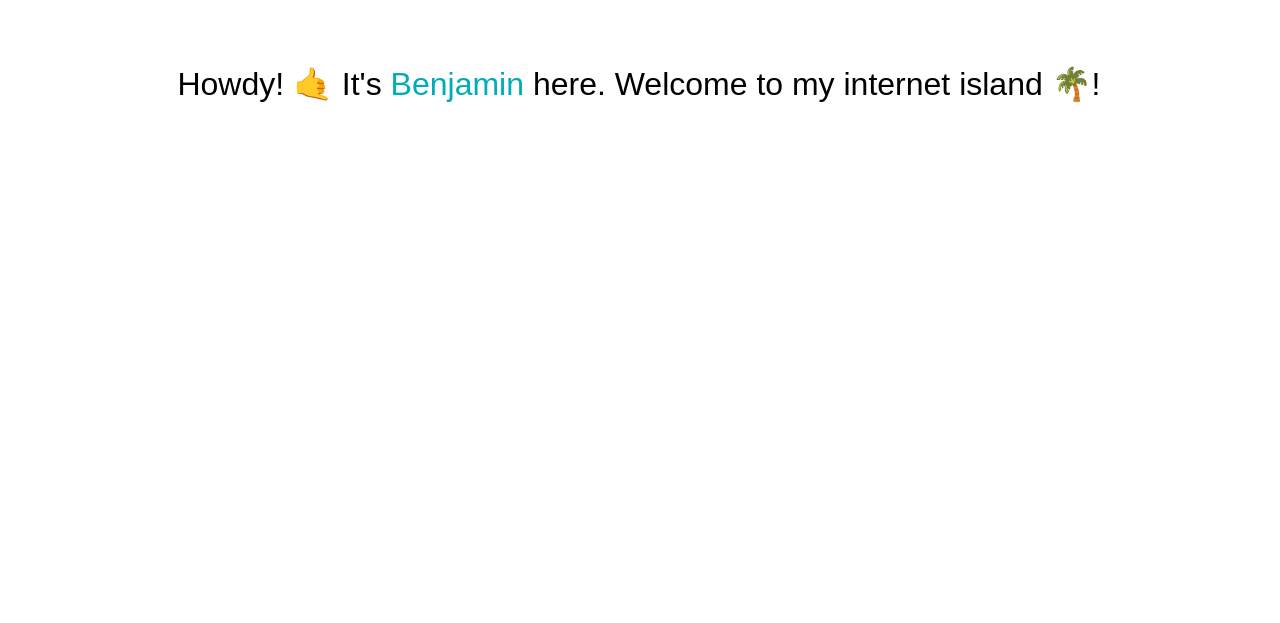
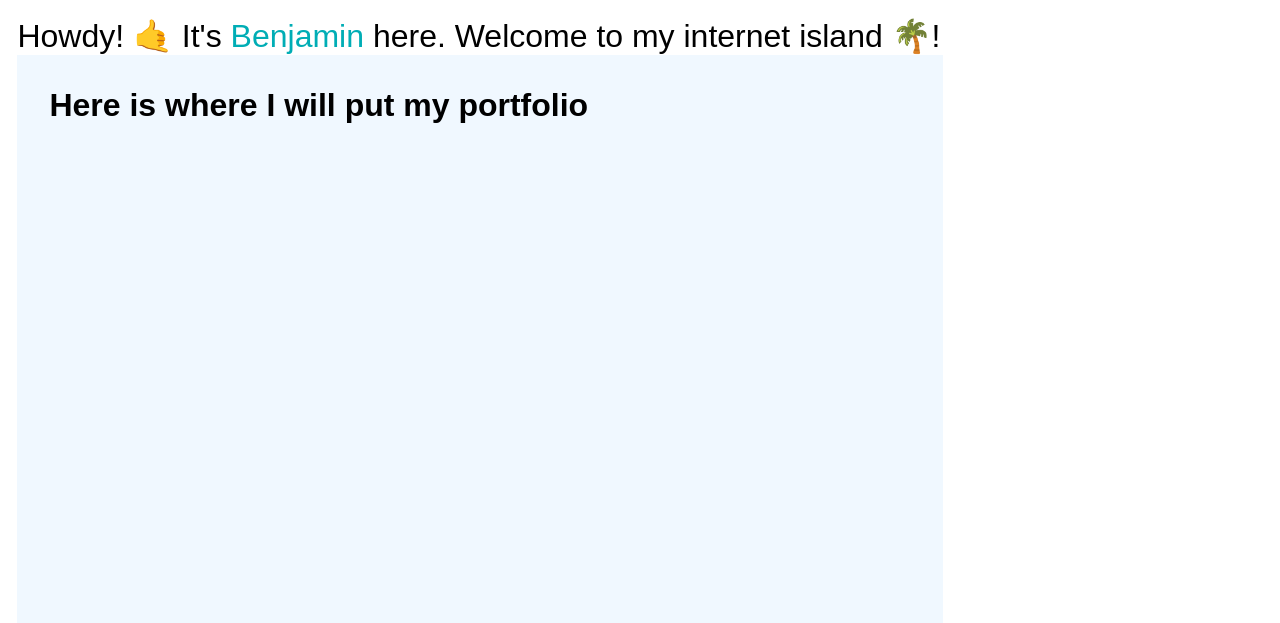
Before and after one commit to jiito/benallanrahill, a Gatsby site in the folder benallanrahil/: page / in a window 1280 px wide. Shown: the part 177-800 px from the top of the page. Built offline with nearby package versions, Linux system fonts and the light colour scheme; Gatsby itself is replaced by a stand-in of ours.

Commit message:
style changes

```diff
--- a/benallanrahil/src/components/landing_page/Hero.js
+++ b/benallanrahil/src/components/landing_page/Hero.js
@@ -17,7 +17,6 @@ const Hero = () => {
       <div className="bio">
         <div className="bio-title">
           <Title>
-            {" "}
             Howdy! 🤙 It's <Highlight>Benjamin</Highlight> here. Welcome to my
             internet island 🌴!
           </Title>
--- a/benallanrahil/src/components/layout.js
+++ b/benallanrahil/src/components/layout.js
@@ -29,7 +29,6 @@ const Layout = ({ children }) => {
       <NavBar />
       <div
         style={{
-          margin: `3rem auto`,
           maxWidth: 960,
           padding: `0 1.0875rem 1.45rem`,
         }}
--- a/benallanrahil/src/pages/index.js
+++ b/benallanrahil/src/pages/index.js
@@ -1,15 +1,29 @@
 import React from "react"
 import { Link } from "gatsby"
+import styled from "styled-components"
 
 import Layout from "../components/layout"
 import Image from "../components/image"
 import SEO from "../components/seo"
 import Hero from "../components/landing_page/hero"
 
+const Portfolio = styled.div`
+  font-family: sans-serif;
+  font-weight: lighter;
+  color: black;
+  display: flex;
+  padding: 2em;
+  background-color: aliceblue;
+  height: 1000px;
+`
+
 const IndexPage = () => (
   <Layout>
     <SEO title="Home" />
     <Hero />
+    <Portfolio>
+      <h1>Here is where I will put my portfolio</h1>
+    </Portfolio>
   </Layout>
 )
 
--- a/benallanrahil/src/styles/global.scss
+++ b/benallanrahil/src/styles/global.scss
@@ -34,7 +34,7 @@ nav {
   align-items: center;
   justify-content: space-around;
   padding: 20px;
-  margin-bottom: 2em;
+  // margin-bottom: 1em;
 
   font-family: "Raleway", sans-serif;
 
@@ -48,11 +48,8 @@ nav {
     border-radius: 5px;
     color: #0f1928 !important;
     font-weight: lighter;
-    &:active {
-      color: red;
-    }
     &:hover {
-      border-bottom: 2px solid #00adb5;
+      border-bottom: 2px solid aliceblue;
       border-radius: 0.5px;
     }
   }
```
